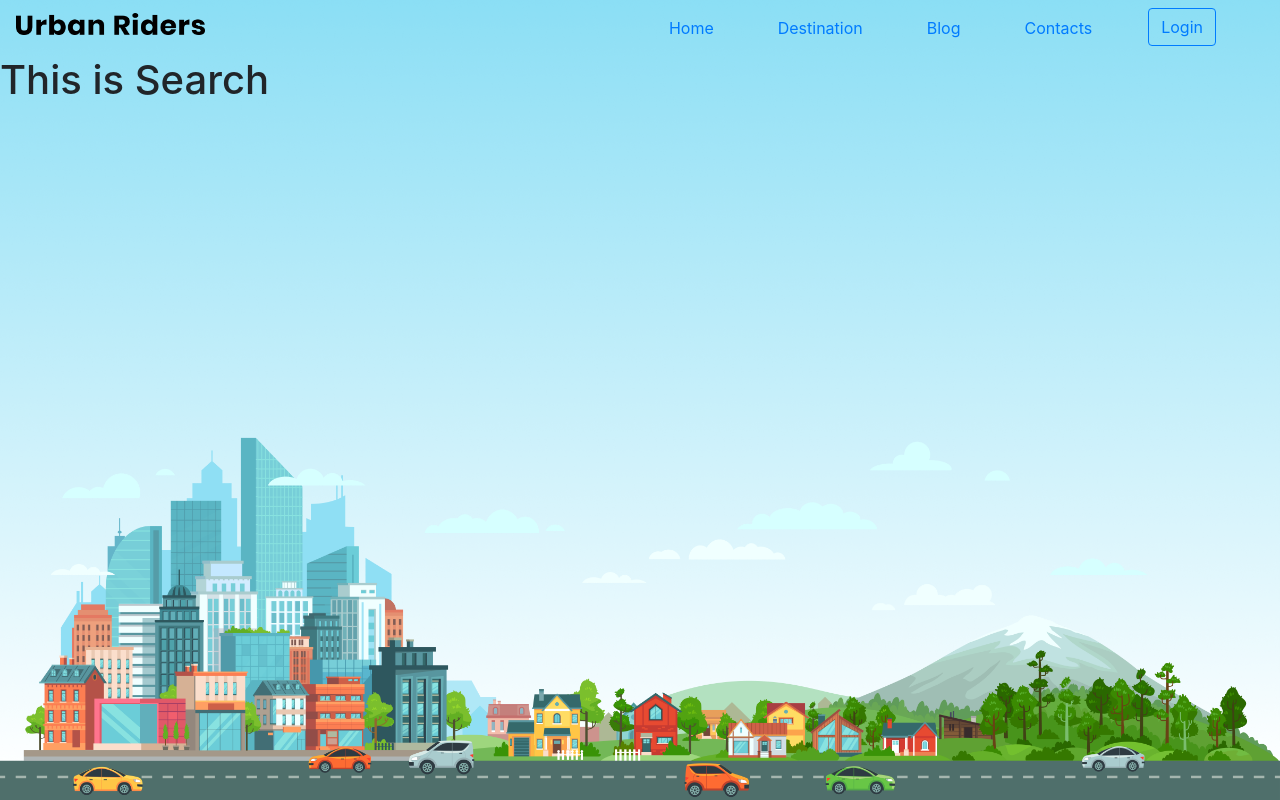
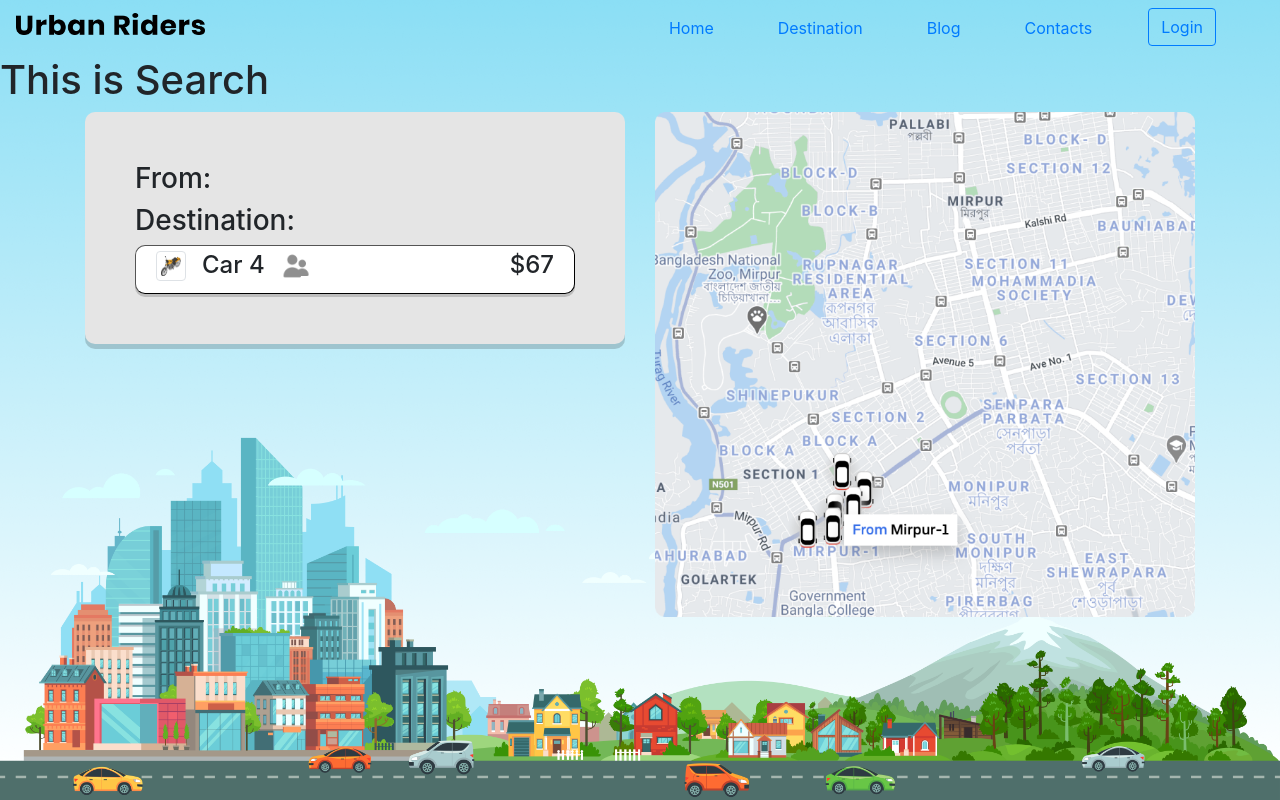
Before and after one commit to Samin1615088/dhaka-city-mass-transportation-portal-9, a React (Create React App) app: page /search in a window 1280 px wide. Built offline with nearby package versions, Linux system fonts and the light colour scheme.

Commit message:
search page mock design done

```diff
--- a/src/App.js
+++ b/src/App.js
@@ -1,5 +1,4 @@
 import './App.css';
-
 import 'bootstrap/dist/css/bootstrap.min.css';
 
 import {
--- a/src/components/Login/Login.js
+++ b/src/components/Login/Login.js
@@ -6,7 +6,7 @@ import "./Login.css";
 import { ButtonBase } from '@material-ui/core';
 
 const Login = () => {
-    //react-hook-form>
+    //react-hook-form<
     const { register, handleSubmit, errors } = useForm();
     const onSubmit = (data) => {
         console.log(data);
--- /dev/null
+++ b/src/components/Search/Search.css
@@ -0,0 +1,37 @@
+.container-style {
+  padding: 50px;
+  border-radius: 10px;
+  background-color: #e5e5e5;
+  box-shadow: 0px 5px hsla(0, 0%, 0%, 0.171);
+}
+.subcontainer-style {
+  background-color: white;
+  border: 1px outset black;
+  padding: 5px 20px;
+  border-radius: 10px;
+  box-shadow: 0px 3px hsla(0, 0%, 0%, 0.171);
+}
+
+.form-container input,
+select {
+  display: block;
+  width: 100%;
+  height: 50px;
+  border-radius: 5px;
+  border: 1px solid hsl(246, 25%, 77%);
+  font-weight: bolder;
+  margin-bottom: 20px;
+}
+.form-container input[type="submit"] {
+  background-color: hsl(154, 59%, 51%);
+  color: white;
+  font-size: 16px;
+  border-bottom: 3px solid hsl(154, 96%, 38%);
+  max-width: 200px;
+}
+
+::placeholder {
+  /* Chrome, Firefox, Opera, Safari 10.1+ */
+  padding-left: 15px;
+  opacity: 1; /* Firefox */
+}
--- a/src/components/Search/Search.js
+++ b/src/components/Search/Search.js
@@ -1,9 +1,80 @@
 import React from 'react';
+import { Button, Col, Container, Form, Image, Row } from 'react-bootstrap';
+import mapImage from './../../images/map.png';
+import { useForm } from 'react-hook-form';
+import imagePlaceholderIcon from './../../images/bike_img.png'
+import passengersIcon from './../../images/peopleicon.png'
+import './Search.css';
 
 const Search = () => {
+    //react-hook-form>
+    const { register, handleSubmit, errors } = useForm();
+    const onSubmit = (data) => {
+        console.log(data);
+    }
+    //react-hook-form<
+
+
+    //custom styling>
+    const styleIcon = {
+        maxWidth: '30px',
+        maxHeight: '30px',
+        width: 'auto',
+        height: 'auto'
+    };
+    //custom styling<
     return (
-        <div>
+        <div className="">
             <h1>This is Search</h1>
+            <Container>
+                <Row className="justify-content-center">
+                    <Col className="col-md-6 col-sm-12">
+                        {
+                            (false) ?
+                                (<div class="form-container">
+                                    <form>
+                                        <label>STARTING FROM
+                                            <select name="startFrom">
+                                                <option value="mothijheel">Mothijheel</option>
+                                                <option value="mirpur">Mirpur</option>
+                                                <option value="boshundhara">Boshundhara</option>
+                                                <option value="audi">Audi TT</option>
+                                            </select>
+                                        </label>
+                                        <br />
+                                        <label>DESTINATION
+                                            <select name="destination">
+                                                <option value="mothijheel">Mothijheel</option>
+                                                <option value="mirpur">Mirpur</option>
+                                                <option value="boshundhara">Boshundhara</option>
+                                                <option value="audi">Audi TT</option>
+                                            </select>
+                                        </label>
+                                        <br />
+                                        <label>Date
+                    <input type="date" name="date"></input>
+                                        </label>
+                                        <input type="submit" value="SEARCH" />
+                                    </form>
+                                </div>
+                                ) :
+                                (
+                                    <div className="container-style">
+                                        <h3>From: </h3>
+                                        <h3>Destination: </h3>
+                                        <div className="subcontainer-style d-flex justify-content-between">
+                                            <div className="d-flex justify-content-start">                                            <img src={imagePlaceholderIcon} className="img-thumbnail" alt="..." style={styleIcon} />
+                                                <h4 className="ml-3">Car 4</h4>
+                                                <img src={passengersIcon} className="ml-3" alt="..." style={styleIcon} /></div>
+                                            <h4>$67</h4>
+                                        </div>
+                                    </div>
+                                )
+                        }
+                    </Col>
+                    <Col className="col-md-6  col-sm-12"><Image src={mapImage} fluid /></Col>
+                </Row>
+            </Container>
         </div>
     );
 };
```
